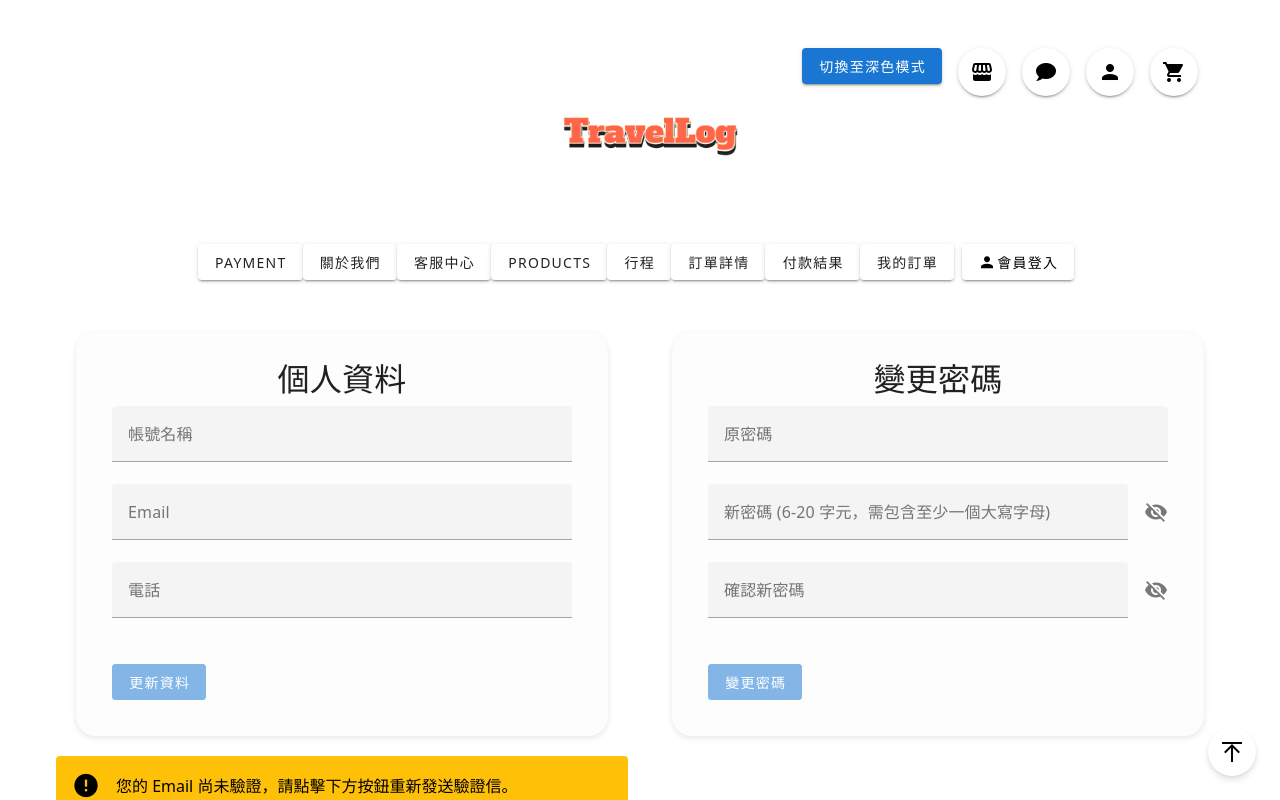
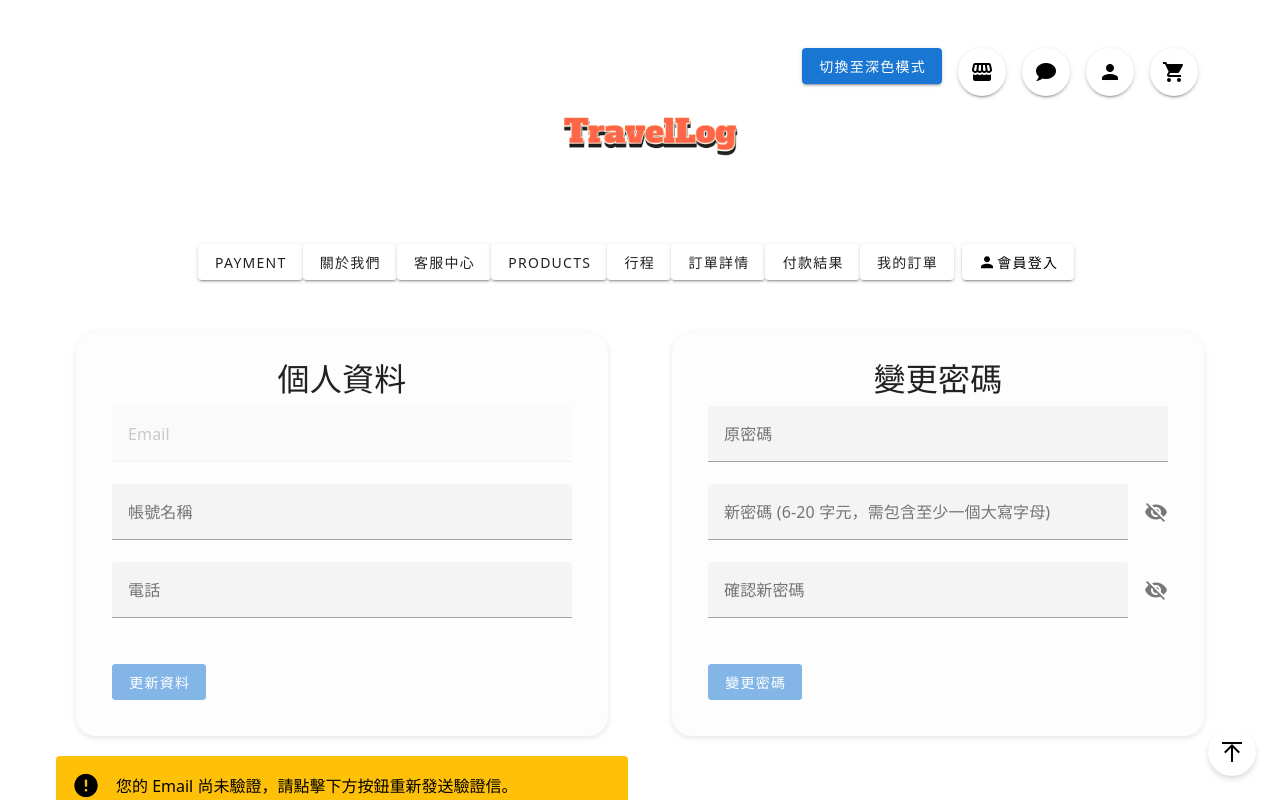
Before and after one commit to theoch3n/TravelLog-Vue, a Vue app: page /profile in a window 1280 px wide. Shown: the top 800 px of the page. Built offline with nearby package versions, Linux system fonts and the light colour scheme; no server answers.

Commit message:
[fix] 驗證框修正，功能最終版

```diff
--- a/src/components/Profile.vue
+++ b/src/components/Profile.vue
@@ -12,11 +12,11 @@
             <v-form ref="form" v-model="valid" lazy-validation>
               <!-- 隱藏 User ID 欄位 -->
               <v-text-field v-if="false" label="User ID" v-model="profile.userId" disabled></v-text-field>
+              <!-- Email -->
+              <v-text-field label="Email" v-model="profile.userEmail" type="email" :rules="emailRules" required
+                disabled></v-text-field>
               <!-- 帳號名稱 -->
               <v-text-field label="帳號名稱" v-model="profile.userName" :rules="accountNameRules" required></v-text-field>
-              <!-- Email -->
-              <v-text-field label="Email" v-model="profile.userEmail" type="email" :rules="emailRules"
-                required></v-text-field>
               <!-- 電話 -->
               <v-text-field label="電話" v-model="profile.userPhone" :rules="phoneRules" required></v-text-field>
               <!-- 更新資料按鈕 -->
@@ -27,11 +27,17 @@
           </v-card-text>
         </v-card>
 
- <!-- 如果使用者尚未驗證 Email，顯示補救措施 -->
-        <v-alert v-if="!profile.IsEmailVerified" type="warning" dense outlined class="mt-3">
+        <!-- 如果使用者尚未驗證 Email，顯示補救措施 -->
+        <v-alert v-if="!profile.isEmailVerified" type="warning" dense outlined class="mt-3">
           您的 Email 尚未驗證，請點擊下方按鈕重新發送驗證信。
           <v-btn color="secondary" class="mt-2" @click="resendVerificationEmail">重新寄送驗證信</v-btn>
         </v-alert>
+        <v-alert v-else type="success" dense outlined class="mt-3">
+          您的 Email 已經驗證！
+        </v-alert>
+
+
+
         <!-- 錯誤提示 -->
         <v-alert v-if="error" type="error" class="mt-3">
           {{ error }}
@@ -79,8 +85,10 @@ const profile = ref({
   userName: '',
   userEmail: '',
   userPhone: '',
-  IsEmailVerified: false // 後端回傳的 Email 驗證狀態
+  isEmailVerified: false // 小寫 i，與後端回傳一致
 })
+
+
 const loading = ref(true)
 const error = ref('')
 
@@ -90,6 +98,7 @@ const router = useRouter()
 async function fetchProfile() {
   try {
     const response = await axios.get("https://localhost:7092/api/Profile")
+    // 將回傳的資料存入 profile
     profile.value = response.data
   } catch (err) {
     console.error("取得資料錯誤：", err)
@@ -98,6 +107,7 @@ async function fetchProfile() {
     loading.value = false
   }
 }
+
 
 // 攔截器：自動將 token 加入請求標頭（建議此設定放在全域 axios 攔截器中）
 axios.interceptors.request.use(config => {
```
